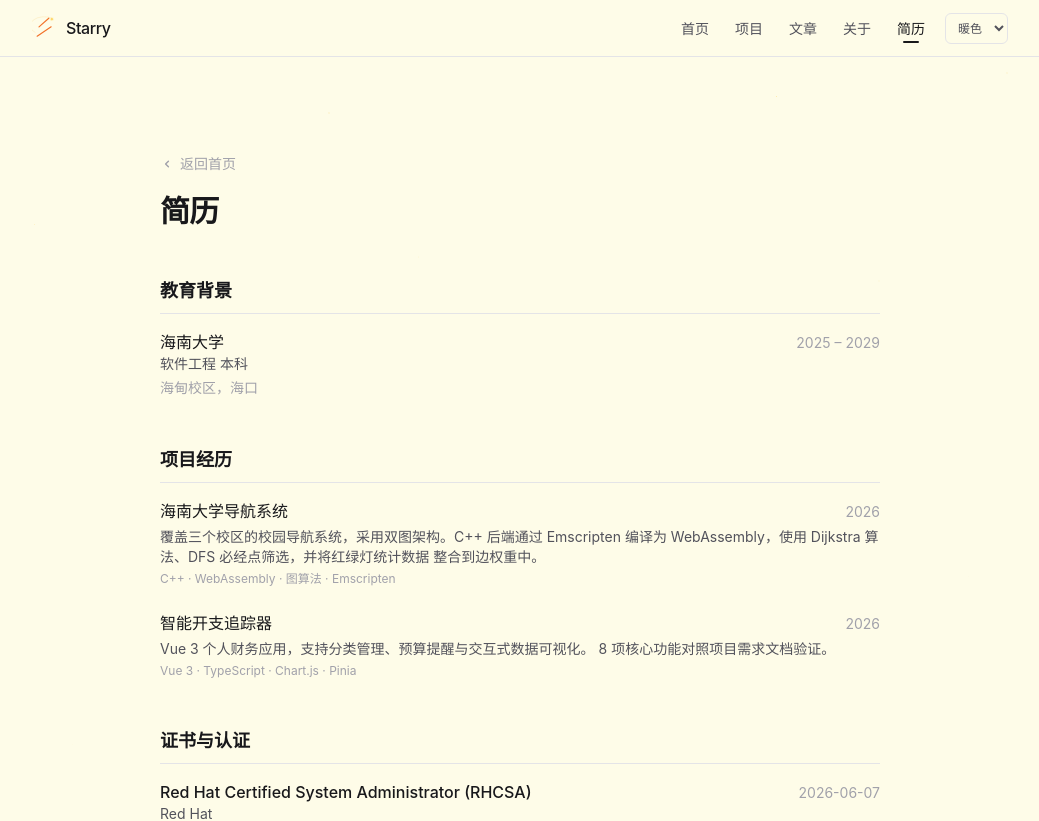
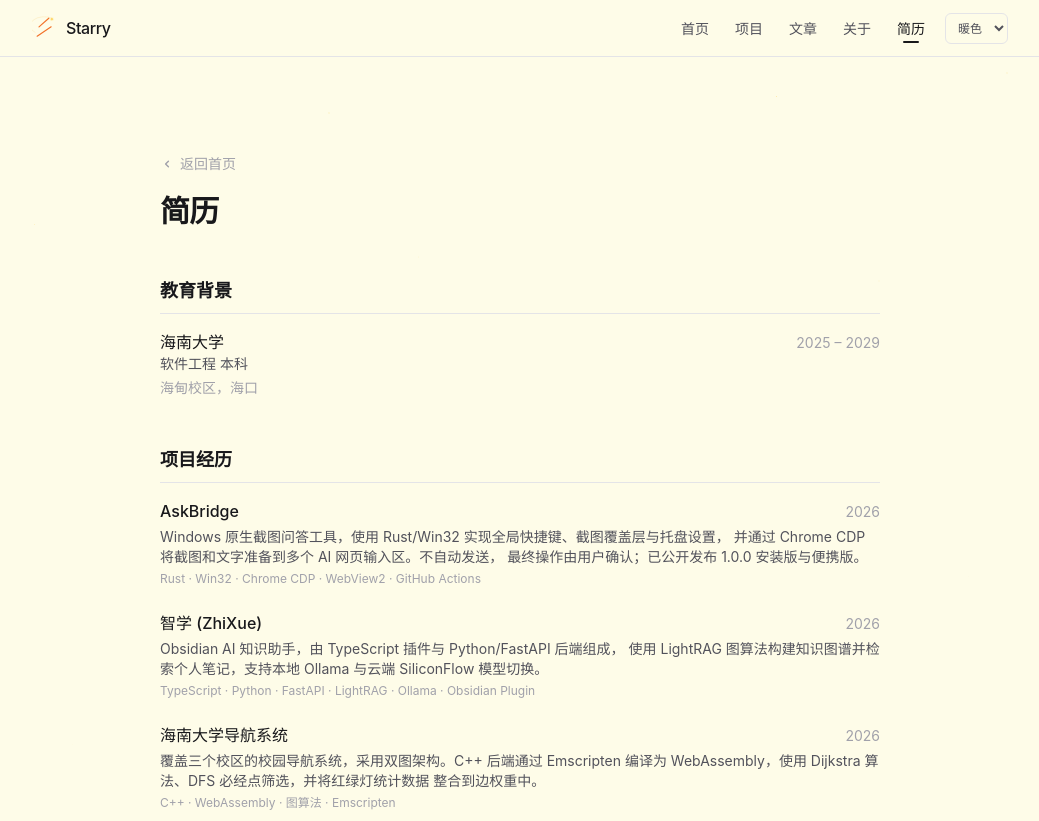
Before and after one commit to wanghongyu666qiang/starry-blog, a Next.js app: page /resume in a window 1280 px wide. Shown: the top 821 px of the page, without its empty margins (120-1159 px from the left). Built offline with nearby package versions, Linux system fonts and the light colour scheme.

Commit message:
Update resume project highlights

```diff
--- a/src/app/resume/page.tsx
+++ b/src/app/resume/page.tsx
@@ -36,6 +36,35 @@ export default function ResumePage() {
         <div className="mt-4 space-y-6">
           <div>
             <div className="flex justify-between items-baseline">
+              <h3 className="font-medium text-text-primary">AskBridge</h3>
+              <span className="text-sm text-text-tertiary">2026</span>
+            </div>
+            <p className="mt-1 text-sm text-text-secondary">
+              Windows 原生截图问答工具，使用 Rust/Win32 实现全局快捷键、截图覆盖层与托盘设置，
+              并通过 Chrome CDP 将截图和文字准备到多个 AI 网页输入区。不自动发送，
+              最终操作由用户确认；已公开发布 1.0.0 安装版与便携版。
+            </p>
+            <p className="mt-1 text-xs text-text-tertiary">
+              Rust &middot; Win32 &middot; Chrome CDP &middot; WebView2 &middot; GitHub Actions
+            </p>
+          </div>
+          <div>
+            <div className="flex justify-between items-baseline">
+              <h3 className="font-medium text-text-primary">智学 (ZhiXue)</h3>
+              <span className="text-sm text-text-tertiary">2026</span>
+            </div>
+            <p className="mt-1 text-sm text-text-secondary">
+              Obsidian AI 知识助手，由 TypeScript 插件与 Python/FastAPI 后端组成，
+              使用 LightRAG 图算法构建知识图谱并检索个人笔记，支持本地 Ollama 与云端
+              SiliconFlow 模型切换。
+            </p>
+            <p className="mt-1 text-xs text-text-tertiary">
+              TypeScript &middot; Python &middot; FastAPI &middot; LightRAG &middot; Ollama &middot;
+              Obsidian Plugin
+            </p>
+          </div>
+          <div>
+            <div className="flex justify-between items-baseline">
               <h3 className="font-medium text-text-primary">
                 海南大学导航系统
               </h3>
@@ -48,19 +77,6 @@ export default function ResumePage() {
             </p>
             <p className="mt-1 text-xs text-text-tertiary">
               C++ &middot; WebAssembly &middot; 图算法 &middot; Emscripten
-            </p>
-          </div>
-          <div>
-            <div className="flex justify-between items-baseline">
-              <h3 className="font-medium text-text-primary">智能开支追踪器</h3>
-              <span className="text-sm text-text-tertiary">2026</span>
-            </div>
-            <p className="mt-1 text-sm text-text-secondary">
-              Vue 3 个人财务应用，支持分类管理、预算提醒与交互式数据可视化。
-              8 项核心功能对照项目需求文档验证。
-            </p>
-            <p className="mt-1 text-xs text-text-tertiary">
-              Vue 3 &middot; TypeScript &middot; Chart.js &middot; Pinia
             </p>
           </div>
         </div>
@@ -97,7 +113,9 @@ export default function ResumePage() {
         <div className="mt-4 grid gap-4 sm:grid-cols-3">
           <div>
             <h3 className="text-sm font-medium text-text-secondary">编程语言</h3>
-            <p className="mt-1 text-sm text-text-tertiary">C/C++、TypeScript、JavaScript、Python</p>
+            <p className="mt-1 text-sm text-text-tertiary">
+              Rust、C/C++、TypeScript、JavaScript、Python
+            </p>
           </div>
           <div>
             <h3 className="text-sm font-medium text-text-secondary">前端</h3>
```
